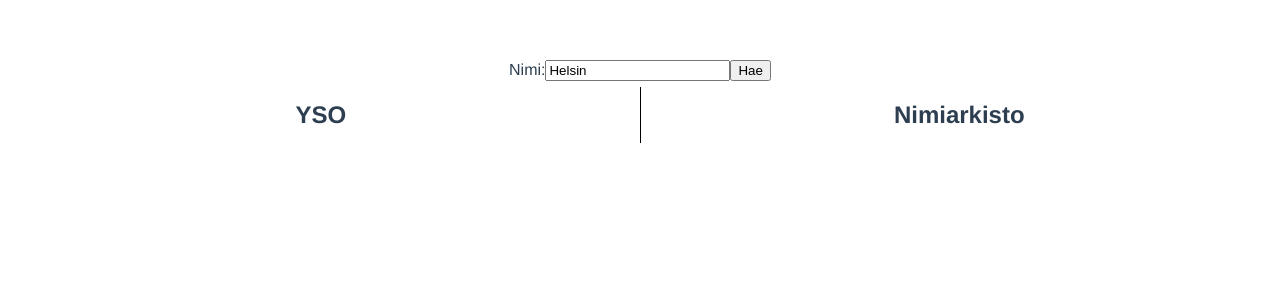
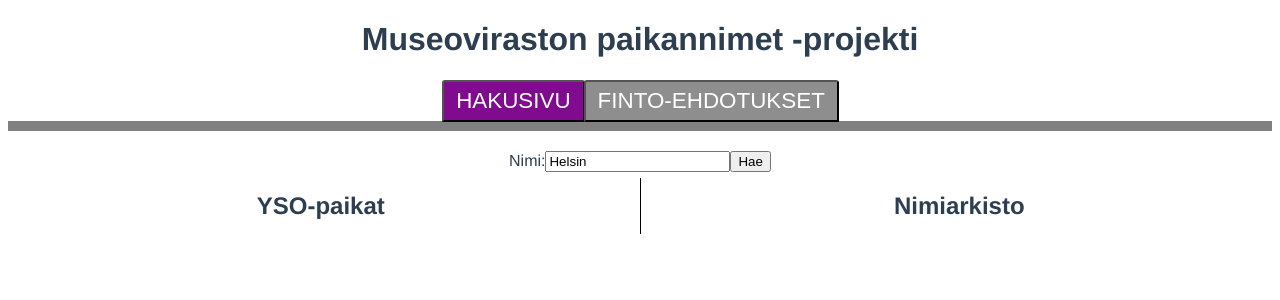
Before and after one commit to GispoCoding/museovirasto-placename-compare-tool-ui, a Vue app: page / in a window 1280 px wide. Shown: the top 300 px of the page. Built offline with nearby package versions, Linux system fonts and the light colour scheme.

Commit message:
Add issue page for Finto YSO-paikat

```diff
--- a/package.json
+++ b/package.json
@@ -12,6 +12,7 @@
   "dependencies": {
     "axios": "^0.18.0",
     "jsonp": "^0.2.1",
+    "markdown": "^0.5.0",
     "vue": "^2.5.2",
     "vue-axios": "^2.1.2",
     "vue-router": "^3.0.1"
--- a/src/App.vue
+++ b/src/App.vue
@@ -18,6 +18,5 @@
   -moz-osx-font-smoothing: grayscale;
   text-align: center;
   color: #2c3e50;
-  margin-top: 60px;
 }
 </style>
--- /dev/null
+++ b/src/components/IssuesPage.vue
@@ -0,0 +1,81 @@
+<template>
+  <div class="issues-page">
+        <h2>Finto-ehdotukset</h2>
+        <table class="results-table" v-show="issues.length > 0">
+            <tr>
+                <th>Nimi</th>
+                <th>Numero</th>
+                <th>Avoin/suljettu</th>
+                <th>Nimikkeet</th>
+                <th>Sisältö</th>
+            </tr>
+            <tr v-for="issue in issues" :key="issue.is">
+                <td><a :href="issue.html_url" target="_blank">{{ issue.title }}</a></td>
+                <td> {{ issue.number }} </td>
+                <td> {{ getOpen(issue) }} </td>
+                <td> {{ getLabels(issue) }} </td>
+                <td><span v-html="getBody(issue)"></span></td>
+            </tr>
+        </table>
+  </div>
+</template>
+
+<script>
+
+const BASE_URL = "http://localhost:3000/"
+
+import markdown from 'markdown';
+
+export default {
+    name: 'IssuesPage',
+    data () {
+        return {
+            issues: []
+        }
+    },
+    mounted () {
+        var _this = this;
+
+            var requestConfig = {
+                baseURL: BASE_URL,
+                url: "/Finto-ehdotus/YSE/issues",
+                method: "get",
+            };
+
+            this.axios.request(requestConfig).
+                then(function (response) {
+                    console.log(response.data);
+                    _this.issues = response.data;
+            });
+    },
+    methods: {
+        getOpen(issue) {
+            return issue.state == "open" ? "Avoin" : "Suljettu";
+        },
+        getLabels(issue) {
+            var text = "";
+            issue.labels.forEach(label => {
+                text += label.name + ", ";
+            });
+
+            if (text.length > 0) {
+                text = text.slice(0, -2);
+            }
+            return text;
+        },
+        getBody(issue) {
+            return markdown.markdown.toHTML(issue.body);
+        }
+    }
+}
+</script>
+
+<!-- Add "scoped" attribute to limit CSS to this component only -->
+<style scoped>
+
+.results-table > tr > td {
+    border: 1px solid black;
+}
+
+
+</style>
--- /dev/null
+++ b/src/components/MainPage.vue
@@ -0,0 +1,106 @@
+<template>
+    <div class="main-page">
+        <h1>Museoviraston paikannimet -projekti</h1>
+        <div class="main-toolbar">
+            <div class="main-toolbar-buttons">
+                <button
+                    v-for="tab in tabs"
+                    v-bind:key="tab.componentName"
+                    v-bind:class="['tab-button', { active:
+                    currentTabComponentName === tab.componentName }]"
+                    v-on:click="currentTabComponentName = tab.componentName"
+                    >{{ tab.name }}</button>
+            </div>
+        </div>
+        <component
+            v-bind:is="currentTabComponentName"
+            class="tab">
+        </component>
+    </div>
+</template>
+
+<script>
+
+import SearchPage from '@/components/SearchPage'
+import IssuesPage from '@/components/IssuesPage'
+
+export default {
+    name: 'MainPage',
+    data () {
+        return {
+            currentTabComponentName: 'SearchPage',
+            tabs: [
+                {
+                    name: 'Hakusivu',
+                    componentName: 'SearchPage'
+                },
+                {
+                    name: 'Finto-ehdotukset',
+                    componentName: 'IssuesPage'
+                },
+            ],
+        }
+    },
+    computed: {
+    },
+    components: {
+        SearchPage,
+        IssuesPage,
+    },
+    // beforeRouteEnter (to, from, next) {
+    // },
+    // created () {
+    //     console.log("created");
+    // },
+    methods: {
+    }
+}
+</script>
+
+<!-- Add "scoped" attribute to limit CSS to this component only -->
+<style scoped>
+
+/* .main-content {
+    width: calc(100% - 10px);
+} */
+
+.tab-button {
+    padding: 6px 12px;
+    border-top-left-radius: 3px;
+    border-top-right-radius: 3px;
+
+    cursor: pointer;
+    font-family: 'Barlow Condensed', sans-serif;
+    background-color: #8e8e8e;
+    color: white;
+    text-transform: uppercase;
+    font-size: 1.4em;
+    margin-bottom: -1px;
+    margin-right: -1px;
+}
+.tab-button:hover {
+    background: #a7a7a7a6;
+}
+.tab-button.active {
+    background: #800b8f;
+}
+.tab {
+    /* border: 1px solid #ccc; */
+    padding: 0px;
+}
+.main-toolbar {
+    border-bottom: 10px solid grey;
+    background-color: initial;
+    color: #8e8e8e;
+    display: flex;
+    flex-wrap: nowrap;
+    width: 100%;
+    margin-bottom: 20px;
+}
+
+.main-toolbar-buttons {
+    flex: 1 1 60%;
+    align-self: flex-end;
+}
+
+</style>
--- a/src/components/SearchPage.vue
+++ b/src/components/SearchPage.vue
@@ -5,7 +5,7 @@
         <button @click="findTopic">Hae</button>
         <div class="results">
             <div class="yso-paikat-results">
-                <h2>YSO</h2>
+                <h2>YSO-paikat</h2>
                 <table class="results-table" v-show="ysoResults.length > 0">
                     <tr>
                         <th>Termi</th>
@@ -86,7 +86,7 @@
 
             this.axios.request(requestConfig).
                 then(function (response) {
-                    //console.log(response.data);
+                    console.log(response.data);
                     _this.nimiarkistoResults.labels = response.data.labels;
 
                     var dataDetails = [];
@@ -114,7 +114,8 @@
                 },
                 params: {
                     query: nameInputValue + "*",
-                    lang: "fi"
+                    lang: "fi",
+                    unique: "true"
                 }
             };
 
@@ -334,6 +335,9 @@
             else if (placeType == "Municipality, urban area") {
                 text = "kunta, kaupunki";
             }
+            else if (placeType == "Watercourse") {
+                text = "virtavesi";
+            }
 
             return text;
         }
--- a/src/router/index.js
+++ b/src/router/index.js
@@ -1,6 +1,6 @@
 import Vue from 'vue'
 import Router from 'vue-router'
-import SearchPage from '@/components/SearchPage'
+import MainPage from '@/components/MainPage'
 
 Vue.use(Router)
 
@@ -8,8 +8,8 @@
   routes: [
     {
       path: '/',
-      name: 'SearchPage',
-      component: SearchPage
+      name: 'MainPage',
+      component: MainPage
     }
   ]
 })
```
Also changed, not shown: 1 other file (tests, documents, lock files or other folders).
